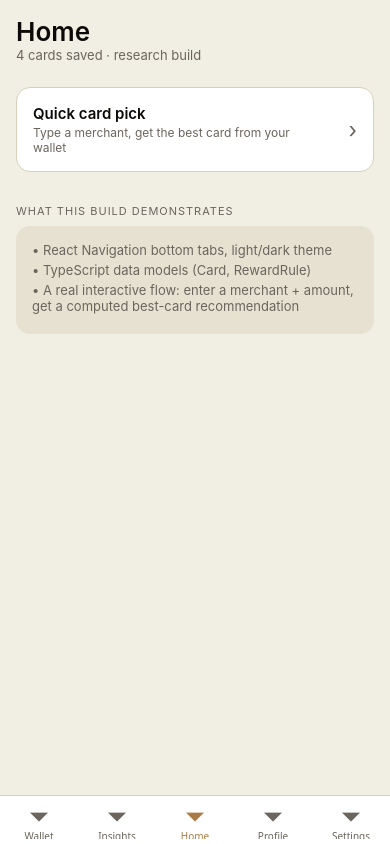
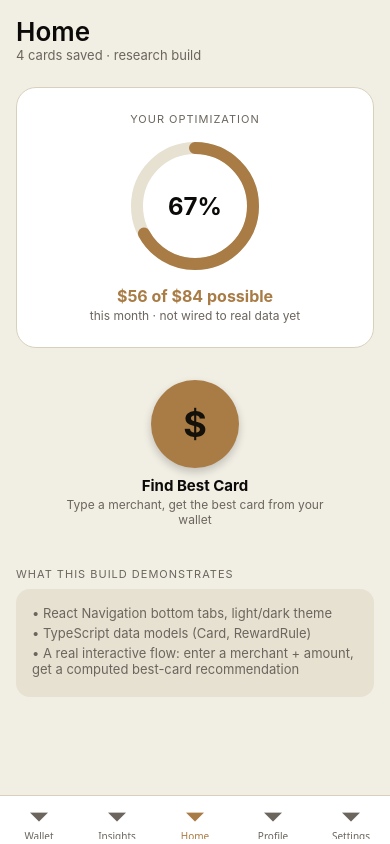
Before and after one commit to Alokothro/XCard-Research, a React Native app: screen /Home in a window 390 px wide. Built offline with nearby package versions, Linux system fonts and the light colour scheme; no server answers; the database is empty.

Commit message:
Redesign Home: prominent Optimization Score ring (the app's core identity, previously missing from the 5-tab rebuild), and Quick Card Pick as a circular button matching the real design instead of a rectangular row

```diff
--- a/src/screens/HomeScreen.tsx
+++ b/src/screens/HomeScreen.tsx
@@ -1,10 +1,11 @@
 import React from "react";
-import { View, Text, StyleSheet, Pressable } from "react-native";
+import { View, Text, StyleSheet, Pressable, ScrollView } from "react-native";
 import { SafeAreaView } from "react-native-safe-area-context";
 import { useNavigation } from "@react-navigation/native";
-import { CARDS } from "../data";
+import { CARDS, DEMO_OPTIMIZATION } from "../data";
 import { spacing } from "../theme";
 import { useTheme } from "../ThemeContext";
+import ScoreRing from "../components/ScoreRing";
 
 export default function HomeScreen() {
   const navigation = useNavigation();
@@ -12,24 +13,36 @@ export default function HomeScreen() {
 
   return (
     <SafeAreaView style={[styles.screen, { backgroundColor: colors.background }]} edges={["top"]}>
+      <ScrollView contentContainerStyle={{ padding: spacing.md }}>
         <Text style={[styles.greeting, { color: colors.textPrimary }]}>Home</Text>
         <Text style={[styles.subheading, { color: colors.textMuted }]}>
-        {CARDS.length} cards saved · research build
+          {CARDS.length} cards saved {"·"} research build
         </Text>
 
+        <View style={[styles.scoreCard, { backgroundColor: colors.surface, borderColor: colors.border }]}>
+          <Text style={[styles.scoreEyebrow, { color: colors.textMuted }]}>YOUR OPTIMIZATION</Text>
+          <ScoreRing percent={DEMO_OPTIMIZATION.percent} />
+          <Text style={[styles.scoreAmount, { color: colors.bronze }]}>
+            ${DEMO_OPTIMIZATION.earned} of ${DEMO_OPTIMIZATION.possible} possible
+          </Text>
+          <Text style={[styles.scoreSub, { color: colors.textMuted }]}>
+            this month {"·"} not wired to real data yet
+          </Text>
+        </View>
+
+        <View style={styles.circleRow}>
           <Pressable
-        style={[styles.teaser, { backgroundColor: colors.surface, borderColor: colors.border }]}
+            style={[styles.circleButton, { backgroundColor: colors.bronze }]}
             // @ts-expect-error - simple tab navigation for this research build
             onPress={() => navigation.navigate("Recommend")}
           >
-        <View>
-          <Text style={[styles.teaserTitle, { color: colors.textPrimary }]}>Quick card pick</Text>
-          <Text style={[styles.teaserSub, { color: colors.textMuted }]}>
+            <Text style={styles.circleIcon}>$</Text>
+          </Pressable>
+          <Text style={[styles.circleLabel, { color: colors.textPrimary }]}>Find Best Card</Text>
+          <Text style={[styles.circleSub, { color: colors.textMuted }]}>
             Type a merchant, get the best card from your wallet
           </Text>
         </View>
-        <Text style={[styles.chevron, { color: colors.textMuted }]}>{"›"}</Text>
-      </Pressable>
 
         <Text style={[styles.sectionLabel, { color: colors.textMuted }]}>WHAT THIS BUILD DEMONSTRATES</Text>
         <View style={[styles.infoBox, { backgroundColor: colors.surfaceAlt }]}>
@@ -40,25 +53,40 @@ export default function HomeScreen() {
             computed best-card recommendation
           </Text>
         </View>
+      </ScrollView>
     </SafeAreaView>
   );
 }
 
 const styles = StyleSheet.create({
-  screen: { flex: 1, padding: spacing.md },
+  screen: { flex: 1 },
   greeting: { fontSize: 26, fontWeight: "600" },
   subheading: { fontSize: 13, marginBottom: spacing.lg },
-  teaser: {
+  scoreCard: {
     borderWidth: 1,
-    borderRadius: 14,
-    padding: spacing.md,
-    flexDirection: "row",
+    borderRadius: 20,
+    padding: spacing.lg,
     alignItems: "center",
-    justifyContent: "space-between",
   },
-  teaserTitle: { fontWeight: "600", fontSize: 15 },
-  teaserSub: { fontSize: 12, marginTop: 2, maxWidth: 260 },
-  chevron: { fontSize: 22 },
+  scoreEyebrow: { fontSize: 11, letterSpacing: 1, marginBottom: spacing.md },
+  scoreAmount: { fontSize: 16, fontWeight: "700", marginTop: spacing.md },
+  scoreSub: { fontSize: 12, marginTop: 2 },
+  circleRow: { alignItems: "center", marginTop: spacing.xl, marginBottom: spacing.sm },
+  circleButton: {
+    width: 88,
+    height: 88,
+    borderRadius: 44,
+    alignItems: "center",
+    justifyContent: "center",
+    shadowColor: "#000",
+    shadowOpacity: 0.2,
+    shadowRadius: 8,
+    shadowOffset: { width: 0, height: 4 },
+    elevation: 4,
+  },
+  circleIcon: { fontSize: 36, fontWeight: "700", color: "#14100A" },
+  circleLabel: { fontWeight: "700", fontSize: 15, marginTop: spacing.sm },
+  circleSub: { fontSize: 12, marginTop: 2, textAlign: "center", maxWidth: 260 },
   sectionLabel: { fontSize: 11, letterSpacing: 1, marginTop: spacing.xl, marginBottom: spacing.sm },
   infoBox: { borderRadius: 14, padding: spacing.md },
   infoLine: { fontSize: 13, marginBottom: spacing.xs },
```
Lines whose indentation alone changed are shown as unchanged.
